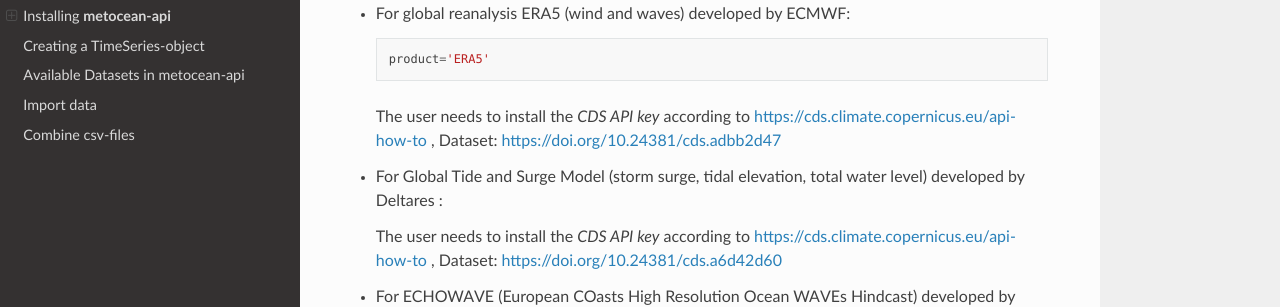
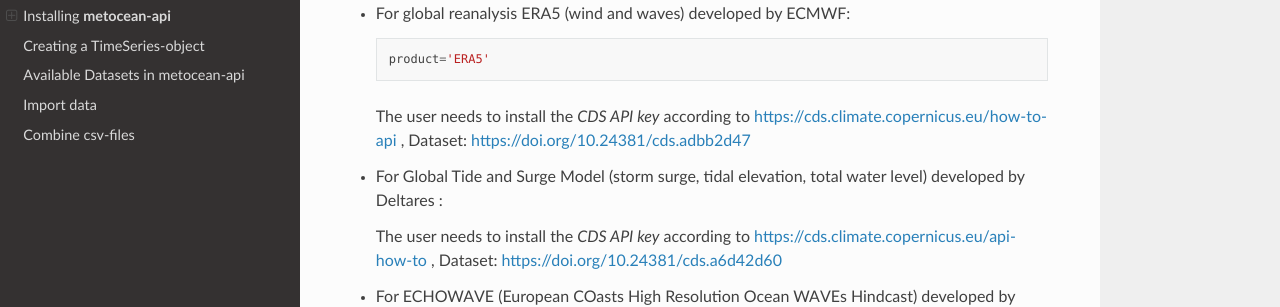
Before and after one commit to MET-OM/metocean-api, a Sphinx documentation site: the page built from docs/index.rst, in a window 1280 px wide and 900 px high, scrolled down 3120 px. Shown: the part 151-458 px from the top of the window. Built offline with Sphinx 7.4.7 and the Read the Docs theme 3.1.0, drawn with Linux system fonts in a browser that asks for light colours.

```diff
--- a/docs/index.rst
+++ b/docs/index.rst
@@ -162,7 +162,7 @@ Several options for **product** are available. Please check the data catalog for
 
     product='ERA5'
 
-  The user needs to install the *CDS API key* according to https://cds.climate.copernicus.eu/api-how-to ,
+  The user needs to install the *CDS API key* according to https://cds.climate.copernicus.eu/how-to-api ,
   Dataset: https://doi.org/10.24381/cds.adbb2d47
 
 * For Global Tide and Surge Model (storm surge, tidal elevation, total water level) developed by Deltares :
```
